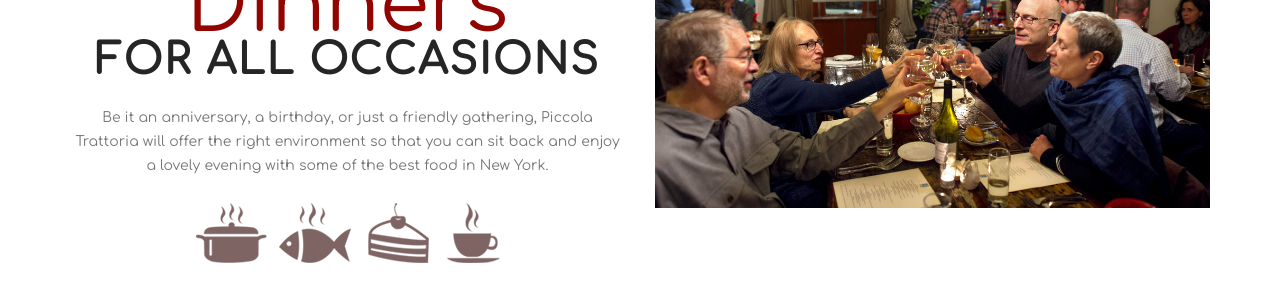
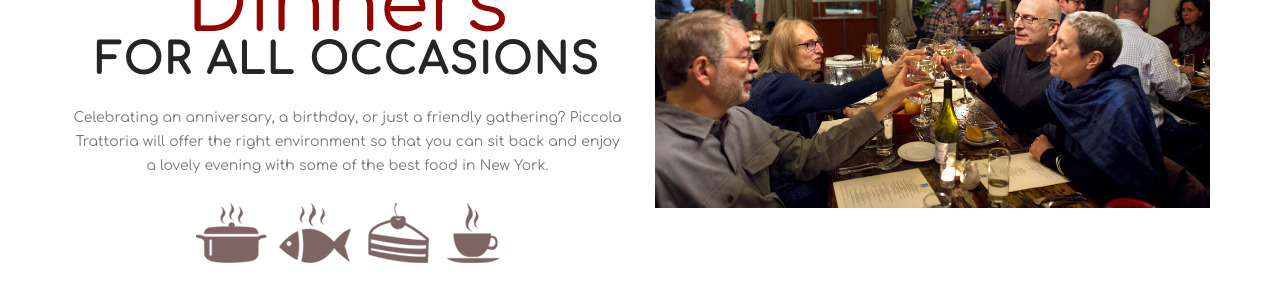
Before and after one commit to PiccolaTrattoria/piccola, a Jekyll site: the page built from about.html, in a window 1280 px wide and 1400 px high, scrolled down 1421 px. Shown: the part 538-838 px from the top of the window. Built offline with Jekyll 4.4.1, drawn with Linux system fonts in a browser that asks for light colours; nearby versions of some CDN libraries; some web fonts are replaced; library files that are not in the unit come from our copies.

```diff
--- a/_includes/css/nav.css
+++ b/_includes/css/nav.css
@@ -7,7 +7,7 @@
         padding-left: 6px;
     }
     .navbar-default {
-        background-color: #75e0f7;
+        background-color: #FFF799;
     }
 
     /*.navbar-brand > img {*/
--- a/about.html
+++ b/about.html
@@ -157,7 +157,7 @@
 
                 <h2 class="section-title">For All Occasions</h2>
 
-                <p class="content-color">Be it an anniversary, a birthday, or just a friendly gathering, Piccola Trattoria will offer the right environment
+                <p class="content-color">Celebrating an anniversary, a birthday, or just a friendly gathering? Piccola Trattoria will offer the right environment
                     so that you can sit back and enjoy a lovely evening with some of the best food in New York.</p>
 
                 <img src="images/menu-logo.png" alt="picture">
```
